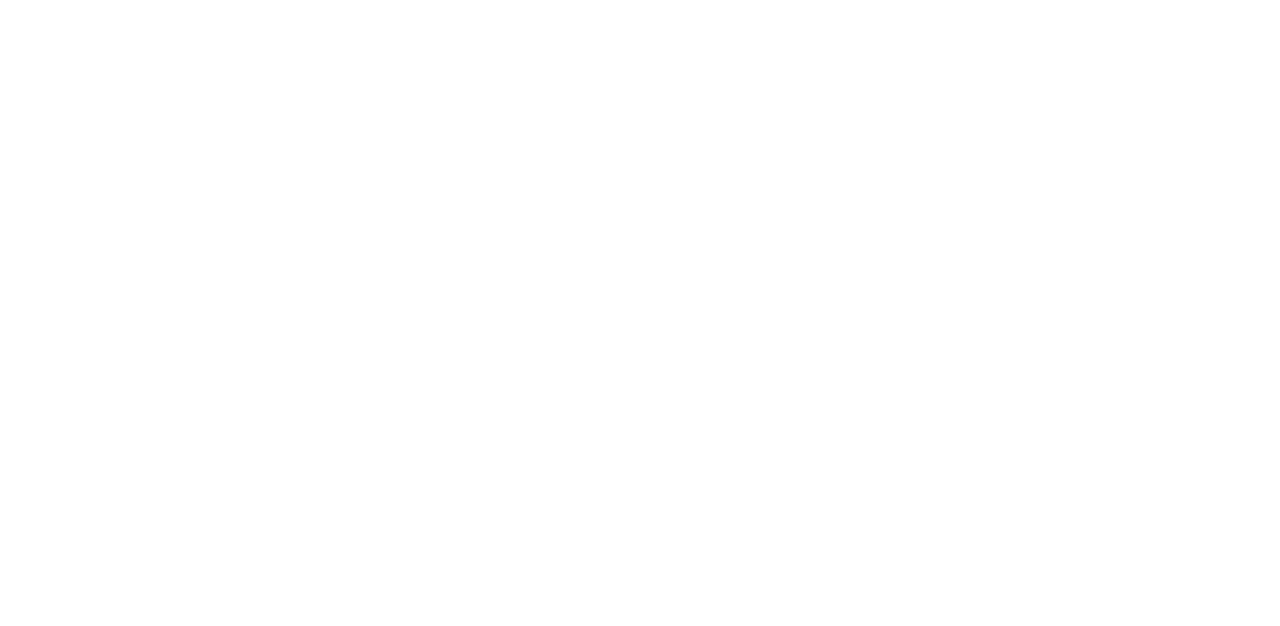
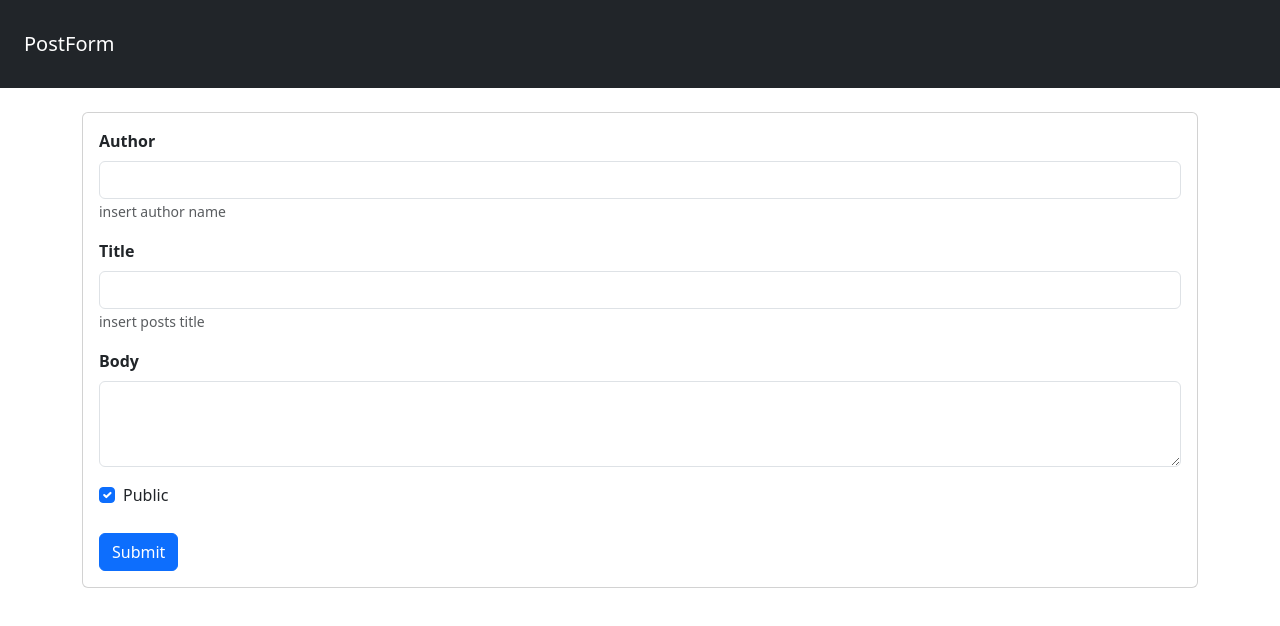
Before and after one commit to mattiacoli/react-post-form, a React (Vite) app: page / in a window 1280 px wide. Shown: the top 626 px of the page. Built offline with nearby package versions, Linux system fonts and the light colour scheme.

Commit message:
Add form for post submission with author, title, and body fields

```diff
--- a/src/App.jsx
+++ b/src/App.jsx
@@ -1,10 +1,94 @@
+import { useState } from "react"
 
 
 function App() {
 
+  const [formData, setFormData] = useState({
+    author: '',
+    title: '',
+    body: '',
+    public: '',
+  })
+
+
+
 
   return (
     <>
+      <header>
+        <nav className="navbar bg-dark p-4">
+          <div className="logo navbar-brand text-white">
+            PostForm
+          </div>
+        </nav>
+      </header>
+
+      <main>
+        <div className="container my-4">
+          <div className="row">
+            <div className="col">
+              <div className="card p-3">
+
+                <form method="POST">
+
+                  <div className="mb-3">
+                    <label htmlFor="author" className="form-label fw-bold">Author</label>
+                    <input
+                      type="text"
+                      className="form-control"
+                      name="author"
+                      id="author"
+                      aria-describedby="helpId"
+                      placeholder=""
+
+                    />
+                    <small id="helpId" className="form-text text-muted">insert author name</small>
+                  </div>
+
+                  <div className="mb-3">
+                    <label htmlFor="title" className="form-label fw-bold">Title</label>
+                    <input
+                      type="text"
+                      className="form-control"
+                      name="title"
+                      id="title"
+                      aria-describedby="helpId"
+                      placeholder=""
+                    />
+                    <small id="helpId" className="form-text text-muted">insert posts title</small>
+                  </div>
+
+                  <div className="mb-3">
+                    <label htmlFor="body" className="form-label fw-bold">Body</label>
+                    <textarea className="form-control" name="body" id="body" rows="3"></textarea>
+                  </div>
+
+                  <div className="form-check">
+                    <input
+                      className="form-check-input"
+                      type="checkbox"
+                      value=""
+                      id=""
+                      checked
+                    />
+                    <label className="form-check-label" htmlFor=""> Public</label>
+                  </div>
+
+                  <button
+                    type="submit"
+                    className="btn btn-primary mt-4"
+                  >
+                    Submit
+                  </button>
+
+                </form>
+
+              </div>
+            </div>
+          </div>
+        </div>
+      </main>
+
 
 
 
```
